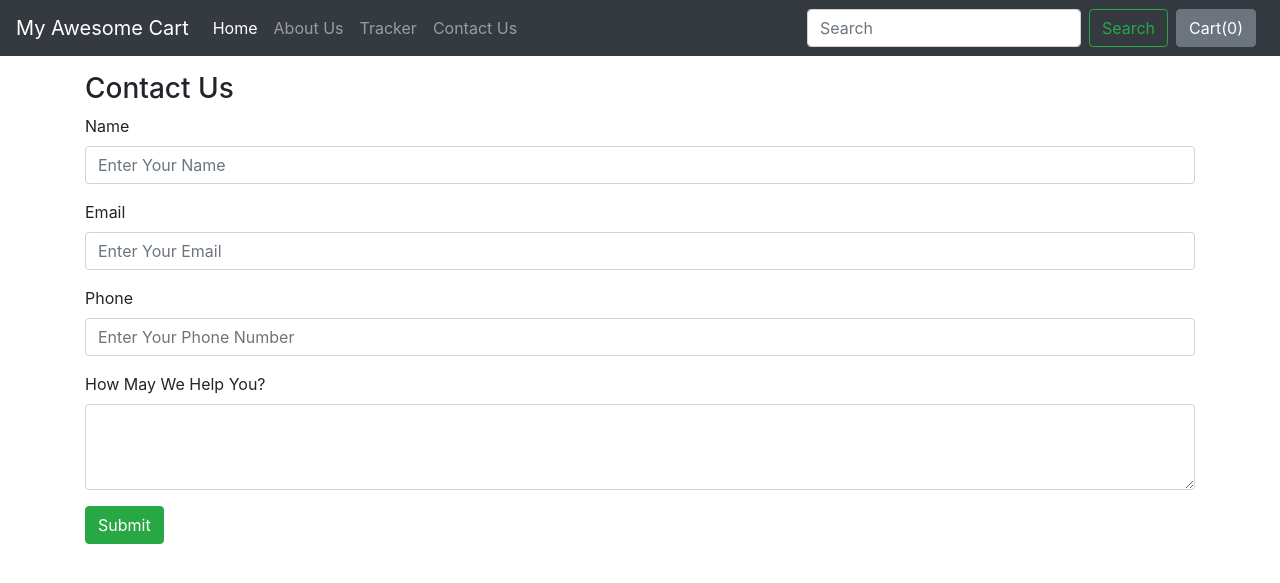
After one commit to sahil312019/MyCart, a Django app: template shop/templates/shop/contact.html in a window 1280 px wide. The commit adds this page. Shown: the top 583 px of the page. Run offline with Django 3.2, Linux system fonts and the light colour scheme; the template is opened without the code that fills it, so the values that code supplies are empty; some libraries are stand-ins or nearby versions.

Commit message:
Creating Contact Page + Database(Contact Model)

```diff
--- a/shop/admin.py
+++ b/shop/admin.py
@@ -1,6 +1,7 @@
 from django.contrib import admin
 
 # Register your models here.
-from . models import Product
+from . models import Product, Contact
 
 admin.site.register(Product)
+admin.site.register(Contact)
--- a/shop/templates/shop/basic.html
+++ b/shop/templates/shop/basic.html
@@ -1,116 +1,64 @@
-<!DOCTYPE html>
+<!doctype html>
 <html lang="en">
   <head>
     <!-- Required meta tags -->
-    <meta charset="utf-8" />
-    <meta
-      name="viewport"
-      content="width=device-width, initial-scale=1, shrink-to-fit=no"
-    />
+    <meta charset="utf-8">
+    <meta name="viewport" content="width=device-width, initial-scale=1, shrink-to-fit=no">
 
     <!-- Bootstrap CSS -->
-    <link
-      rel="stylesheet"
-      href="https://stackpath.bootstrapcdn.com/bootstrap/4.2.1/css/bootstrap.min.css"
-      integrity="sha384-GJzZqFGwb1QTTN6wy59ffF1BuGJpLSa9DkKMp0DgiMDm4iYMj70gZWKYbI706tWS"
-      crossorigin="anonymous"
-    />
+    <link rel="stylesheet" href="https://stackpath.bootstrapcdn.com/bootstrap/4.2.1/css/bootstrap.min.css" integrity="sha384-GJzZqFGwb1QTTN6wy59ffF1BuGJpLSa9DkKMp0DgiMDm4iYMj70gZWKYbI706tWS" crossorigin="anonymous">
 
     <title>{% block title%} {% endblock %}</title>
      <style>
-      {% block css%} {% endblock %}
+       {% block css %} {% endblock %}
   </style>
   </head>
   <body>
 
     <nav class="navbar navbar-expand-lg navbar-dark bg-dark">
-      <a class="navbar-brand" href="#">My Awesome Cart</a>
-      <button
-        class="navbar-toggler"
-        type="button"
-        data-toggle="collapse"
-        data-target="#navbarSupportedContent"
-        aria-controls="navbarSupportedContent"
-        aria-expanded="false"
-        aria-label="Toggle navigation"
-      >
+  <a class="navbar-brand" href="/shop">My Awesome Cart</a>
+  <button class="navbar-toggler" type="button" data-toggle="collapse" data-target="#navbarSupportedContent" aria-controls="navbarSupportedContent" aria-expanded="false" aria-label="Toggle navigation">
     <span class="navbar-toggler-icon"></span>
   </button>
 
   <div class="collapse navbar-collapse" id="navbarSupportedContent">
     <ul class="navbar-nav mr-auto">
       <li class="nav-item active">
-            <a class="nav-link" href="#"
-              >Home <span class="sr-only">(current)</span></a
-            >
+        <a class="nav-link" href="/shop">Home <span class="sr-only">(current)</span></a>
       </li>
       <li class="nav-item">
-            <a class="nav-link" href="#">Link</a>
+        <a class="nav-link" href="/shop/about">About Us</a>
       </li>
-          <li class="nav-item dropdown">
-            <a
-              class="nav-link dropdown-toggle"
-              href="#"
-              id="navbarDropdown"
-              role="button"
-              data-toggle="dropdown"
-              aria-haspopup="true"
-              aria-expanded="false"
-            >
-              Dropdown
-            </a>
-            <div class="dropdown-menu" aria-labelledby="navbarDropdown">
-              <a class="dropdown-item" href="#">Action</a>
-              <a class="dropdown-item" href="#">Another action</a>
-              <div class="dropdown-divider"></div>
-              <a class="dropdown-item" href="#">Something else here</a>
-            </div>
+
+      <li class="nav-item">
+        <a class="nav-link" href="/shop/tracker">Tracker</a>
       </li>
+
       <li class="nav-item">
-            <a
-              class="nav-link disabled"
-              href="#"
-              tabindex="-1"
-              aria-disabled="true"
-              >Disabled</a
-            >
+        <a class="nav-link" href="/shop/contact">Contact Us</a>
       </li>
-          <li class="nav-item">
-            <a class="nav-link" href="#">Cart(<span id="cart">0</span>)</a>
-          </li>
+
+
     </ul>
     <form class="form-inline my-2 my-lg-0">
-          <input
-            class="form-control mr-sm-2"
-            type="search"
-            placeholder="Search"
-            aria-label="Search"
-          />
-          <button class="btn btn-outline-success my-2 my-sm-0" type="submit">
-            Search
+      <input class="form-control mr-sm-2" type="search" placeholder="Search" aria-label="Search">
+      <button class="btn btn-outline-success my-2 my-sm-0" type="submit">Search</button>
+    </form>
+    <button type="button" class="btn btn-secondary mx-2" id="popcart" data-container="body" data-toggle="popover" data-placement="bottom" data-html="true" data-content="Vivamus
+sagittis lacus vel augue laoreet rutrum faucibus.">
+
+
+  Cart(<span id="cart">0</span>)
 </button>
-        </form>
   </div>
 </nav>
+  {% block body %} {% endblock %}
 
-    {% block body%} {% endblock %}
     <!-- Optional JavaScript -->
     <!-- jQuery first, then Popper.js, then Bootstrap JS -->
-    <script
-      src="https://code.jquery.com/jquery-3.3.1.slim.min.js"
-      integrity="sha384-q8i/X+965DzO0rT7abK41JStQIAqVgRVzpbzo5smXKp4YfRvH+8abtTE1Pi6jizo"
-      crossorigin="anonymous"
-    ></script>
-    <script
-      src="https://cdnjs.cloudflare.com/ajax/libs/popper.js/1.14.6/umd/popper.min.js"
-      integrity="sha384-wHAiFfRlMFy6i5SRaxvfOCifBUQy1xHdJ/yoi7FRNXMRBu5WHdZYu1hA6ZOblgut"
-      crossorigin="anonymous"
-    ></script>
-    <script
-      src="https://stackpath.bootstrapcdn.com/bootstrap/4.2.1/js/bootstrap.min.js"
-      integrity="sha384-B0UglyR+jN6CkvvICOB2joaf5I4l3gm9GU6Hc1og6Ls7i6U/mkkaduKaBhlAXv9k"
-      crossorigin="anonymous"
-    ></script>
-    {% block js %} {% endblock%}
+    <script src="https://code.jquery.com/jquery-3.3.1.slim.min.js" integrity="sha384-q8i/X+965DzO0rT7abK41JStQIAqVgRVzpbzo5smXKp4YfRvH+8abtTE1Pi6jizo" crossorigin="anonymous"></script>
+    <script src="https://cdnjs.cloudflare.com/ajax/libs/popper.js/1.14.6/umd/popper.min.js" integrity="sha384-wHAiFfRlMFy6i5SRaxvfOCifBUQy1xHdJ/yoi7FRNXMRBu5WHdZYu1hA6ZOblgut" crossorigin="anonymous"></script>
+    <script src="https://stackpath.bootstrapcdn.com/bootstrap/4.2.1/js/bootstrap.min.js" integrity="sha384-B0UglyR+jN6CkvvICOB2joaf5I4l3gm9GU6Hc1og6Ls7i6U/mkkaduKaBhlAXv9k" crossorigin="anonymous"></script>
+    {% block js %} {% endblock %}
   </body>
 </html>
--- /dev/null
+++ b/shop/templates/shop/contact.html
@@ -0,0 +1,33 @@
+{% extends 'shop/basic.html' %}
+
+{% block title%} Contact Us - MyCart{% endblock %}
+{% block body %}
+<div class="container my-3">
+    <h3>Contact Us</h3>
+    <form action="/shop/contact/" method="post"> {% csrf_token %}
+  <div class="form-group">
+    <label for="name">Name</label>
+    <input type="text" class="form-control" id="name" name='name' placeholder="Enter Your Name">
+  </div>
+  <div class="form-group">
+    <label for="name">Email</label>
+    <input type="email" class="form-control" id="email" name='email' placeholder="Enter Your Email">
+  </div>
+
+    <div class="form-group">
+    <label for="name">Phone</label>
+    <input type="tel" class="form-control" id="phone" name='phone' placeholder="Enter Your Phone Number">
+  </div>
+
+
+   <div class="form-group">
+    <label for="desc">How May We Help You?</label>
+    <textarea class="form-control" id="desc" name='desc' rows="3"></textarea>
+  </div>
+        <button type="submit" class="btn btn-success">Submit</button>
+</form>
+
+
+
+</div>
+{% endblock %}
--- a/shop/templates/shop/index.html
+++ b/shop/templates/shop/index.html
@@ -70,9 +70,9 @@
             <img src='/media/{{i.image}}' class="card-img-top" alt="...">
             <div class="card-body">
               <h5 class="card-title">{{i.product_name}}</h5>
-              <p class="card-text">{{i.desc}}</p>
+              <p class="card-text">{{i.desc|slice:"0:53"}}...</p>
               <button id="pr{{i.id}}" class="btn btn-primary cart">Add To Cart</button>
-              <a href="/shop/products/{{i.id}}"><button id="qv{{i.id}}" class="btn btn-primary cart">Quick View</button></a>
+              <a href="/shop/products/{{i.id}}"><button id="qv{{i.id}}" class="btn btn-primary cart">QuickView</button></a>
             </div>
           </div>
         </div>
@@ -125,5 +125,7 @@ console.log(cart);
 localStorage.setItem('cart', JSON.stringify(cart));
 document.getElementById('cart').innerHTML = Object.keys(cart).length;
 });
+$('#popcart').popover();
+document.getElementById("popcart").setAttribute('data-content', '<h5>Cart for your items in my shopping cart</h5>');
 </script>
 {% endblock %}
```
Also changed, not shown: shop/models.py (+11 -0 lines), shop/views.py (+14 -2 lines), db.sqlite3, shop/migrations/0003_contact.py (added). Lines whose indentation alone changed are shown as unchanged.
